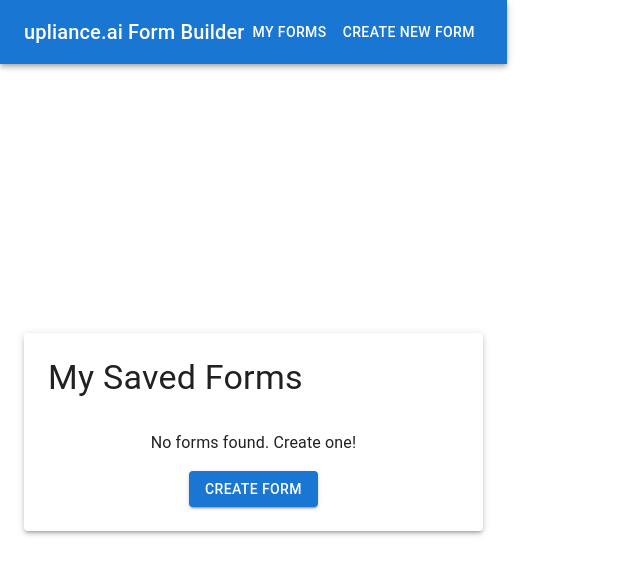
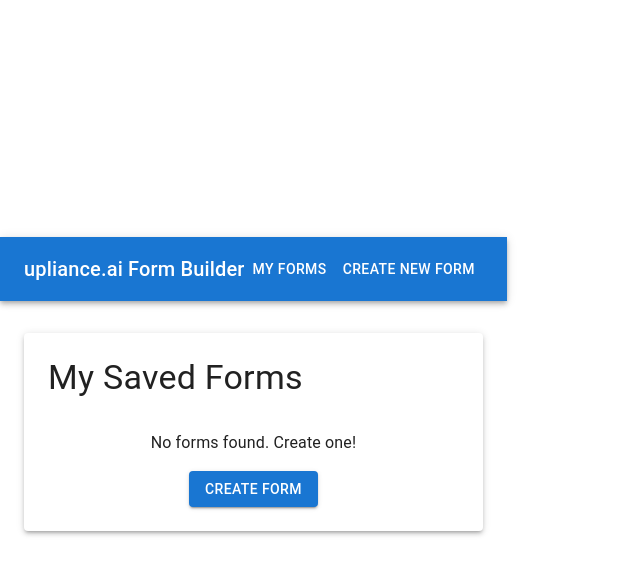
Before and after one commit to JaswanthPerni/upliance-form-builder, a React (Vite) app: page /myforms in a window 1280 px wide. Shown: the top 574 px of the page, without its empty margins (0-640 px from the left). Built offline with nearby package versions, Linux system fonts and the light colour scheme.

Commit message:
fix: resolve build errors and complete build

```diff
--- a/src/App.tsx
+++ b/src/App.tsx
@@ -9,21 +9,16 @@ import { Container, Box } from '@mui/material';
 
 function App() {
   return (
-    // This outer Box makes our app a flex column that fills the screen's height
-    <Box sx={{ display: 'flex', flexDirection: 'column', minHeight: '100vh' }}>
+    <Box>
       <Header />
 
-      {/* This "main" Box is now the flexible part that will center everything */}
-      <Box
-        component="main"
-        sx={{
-          display: 'flex',
-          flexGrow: 1,                // CRITICAL: Allows this box to take up all available vertical space
-          justifyContent: 'center', // Centers horizontally
-          alignItems: 'center',     // CRITICAL: Centers vertically
-        }}
-      >
-        <Container maxWidth="lg">
+      <Box component="main" sx={{ py: 4 }}>
+        {/*
+          By setting maxWidth={false}, we remove the width limit.
+          The Container now takes up the full width of the screen,
+          while still providing consistent horizontal padding on the sides.
+        */}
+        <Container maxWidth={false}>
           <Routes>
             <Route path="/" element={<Navigate to="/myforms" />} />
             <Route path="/myforms" element={<MyFormsPage />} />
```
